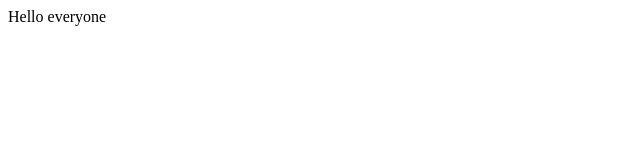
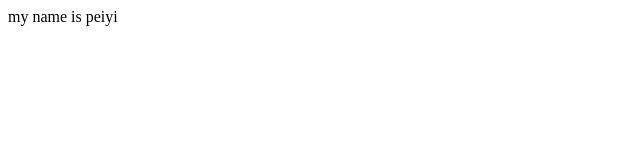
Before and after one commit to Peiyi06/Helloworld, a plain HTML site: page hello.html in a window 1280 px wide. Shown: the full height of the page, 0-640 px from the left. Drawn offline with Linux system fonts and the light colour scheme.

Commit message:
add head n body

```diff
--- a/hello.html
+++ b/hello.html
@@ -1,3 +1,5 @@
 <html>
-    Hello everyone
+    <head><title>Hello</title>
+    </head>
+    <body>my name is peiyi</body>
 </html>
```
